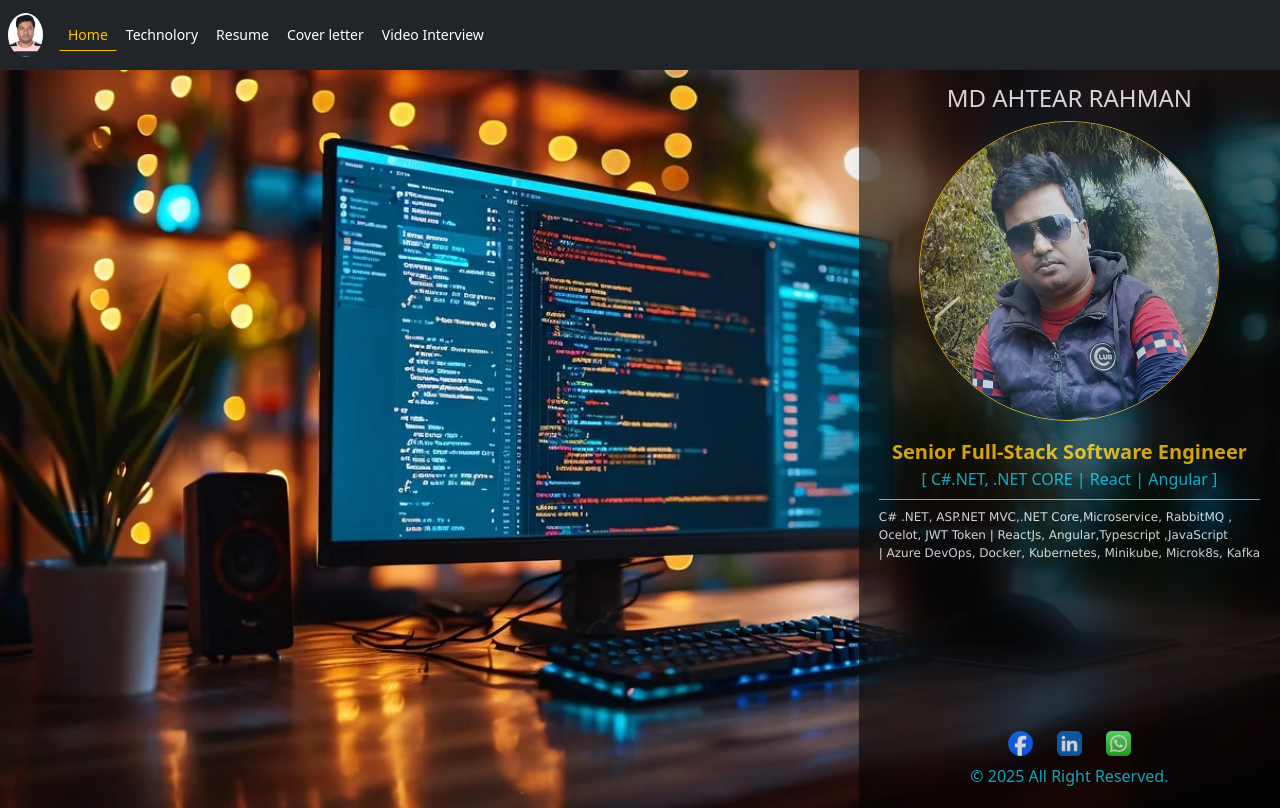
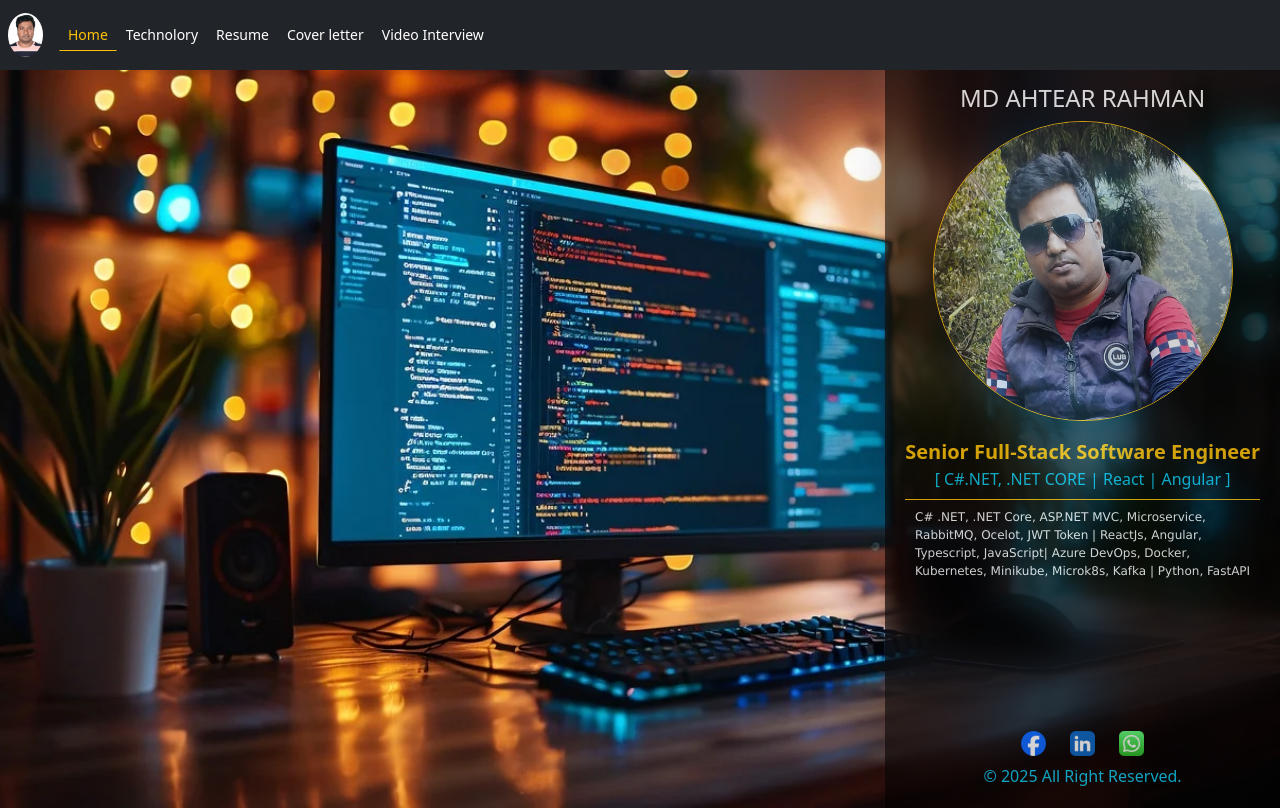
Before and after one commit to Atik0172870/ahtear-resume, a React (Vite) app: page /#/ in a window 1280 px wide. Built offline with nearby package versions, Linux system fonts and the light colour scheme.

Commit message:
fixed home page issue and add Python, FastAPI

```diff
--- a/src/home/Home.jsx
+++ b/src/home/Home.jsx
@@ -18,9 +18,10 @@ function Home() {
                 <div className='border border-0 border-bottom w-100 mb-2 border-warning'></div>
                 {/* <p className="text-info m-0 fw-bold p-font-size-tech">{'[ Napco Security Technologies - USA ]'}</p> */}
                 <span>
-                    <p className="text-white p-font-size m-0">{'C# .NET, ASP.NET MVC,.NET Core,Microservice, RabbitMQ ,'}</p>
-                    <p className="text-white p-font-size m-0">{' Ocelot, JWT Token | ReactJs, Angular,Typescript ,JavaScript '}</p>
-                    <p className="text-white p-font-size m-0">{'| Azure DevOps, Docker, Kubernetes, Minikube, Microk8s, Kafka'}</p>
+                    <p className="text-white p-font-size m-0">{'C# .NET, .NET Core, ASP.NET MVC, Microservice,'}</p>
+                    <p className="text-white p-font-size m-0">{'RabbitMQ, Ocelot, JWT Token | ReactJs, Angular,'}</p>
+                    <p className="text-white p-font-size m-0">{'Typescript, JavaScript| Azure DevOps, Docker,'}</p>
+                    <p className="text-white p-font-size m-0">{'Kubernetes, Minikube, Microk8s, Kafka | Python, FastAPI'}</p>
                 </span>
                 <div className='mt-auto d-flex gap-4'>
                     <a href='https://www.facebook.com/share/1HciuJSaVV/' target='_blank' title='Facebook'>    <img src={facebook} height={25} /></a>
```
